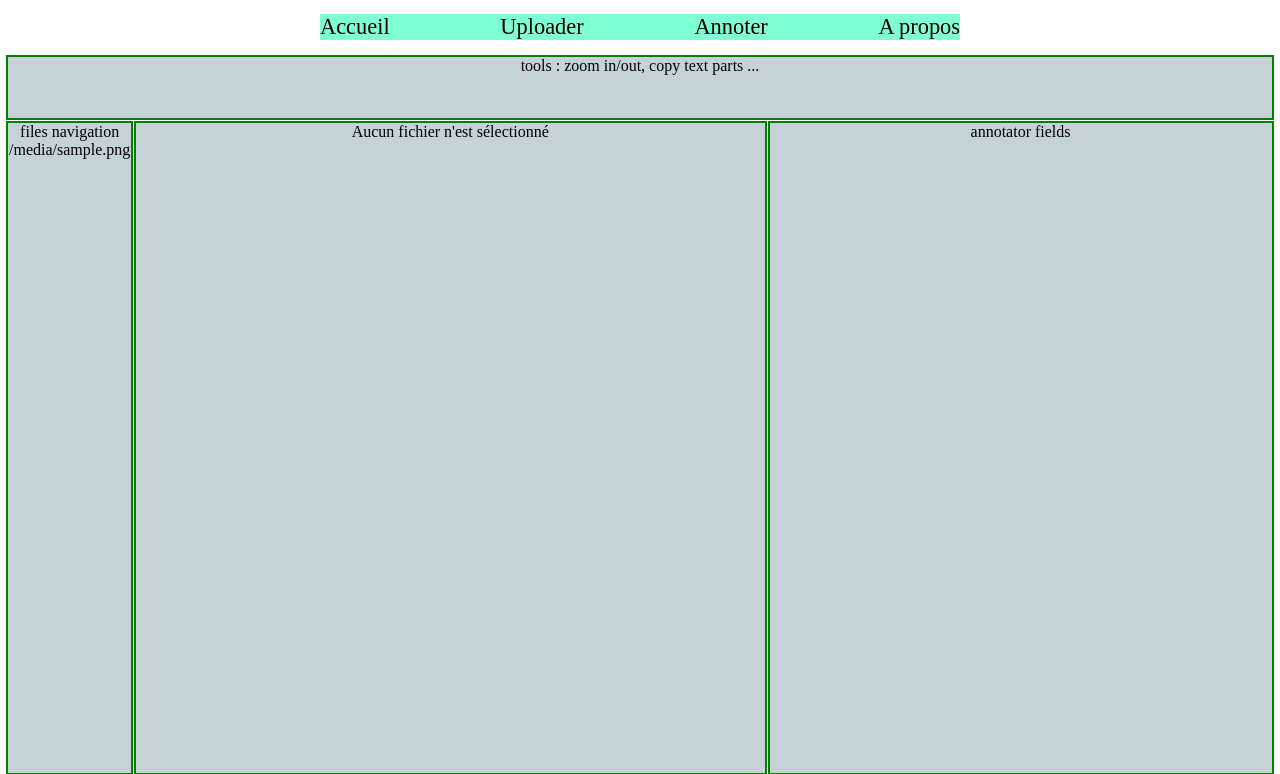
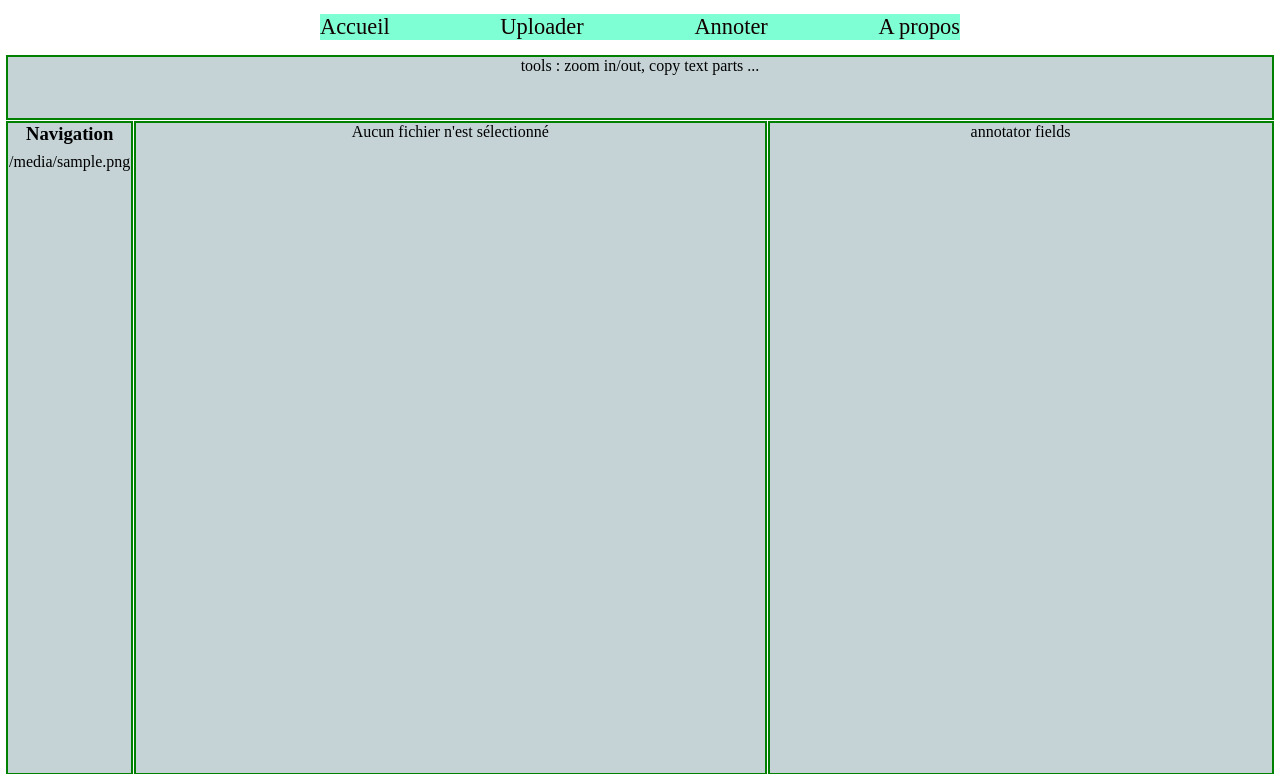
Before and after one commit to LAWBOT-Porject/Annotator, a Django app: template annotate/templates/annotate.html in a window 1280 px wide. Shown: the top 774 px of the page. Run offline with Django 3.2, Linux system fonts and the light colour scheme; the template is opened without the code that fills it: most values are stand-ins (such as "Sample title", 1, 10 or a date in 2020).

Commit message:
fix: Add more space between file names and increase navigation title

```diff
--- a/annotate/static/annotate-style.css
+++ b/annotate/static/annotate-style.css
@@ -38,3 +38,12 @@
 .annotation-container {
     grid-area: annotation-container;
 }
+
+li.file-link {
+    cursor: pointer;
+    margin-bottom: 4px;
+}
+
+h3.navigation {
+    margin-bottom: 1vh;
+}
--- a/annotate/templates/annotate.html
+++ b/annotate/templates/annotate.html
@@ -8,7 +8,7 @@
     </div>
     <div class="annotate-navigation grid-item">
 
-        <p> files navigation</p>
+        <h3 class="navigation"> Navigation</h3>
         <div class="files-list">
             <ul>
                 {% for file in files %}
```
